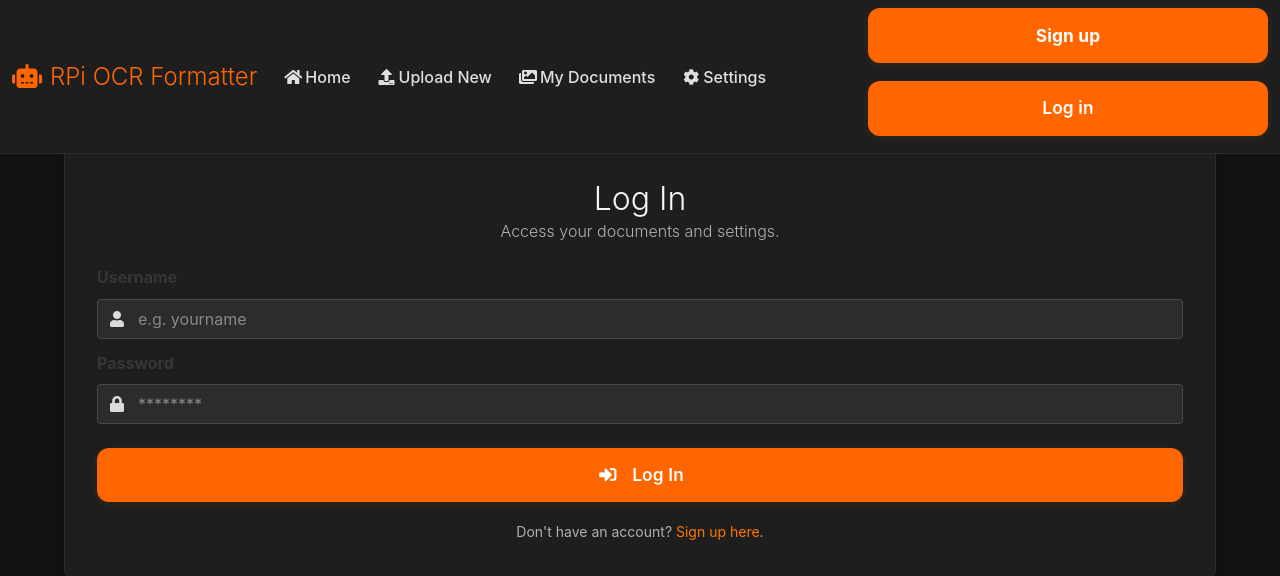
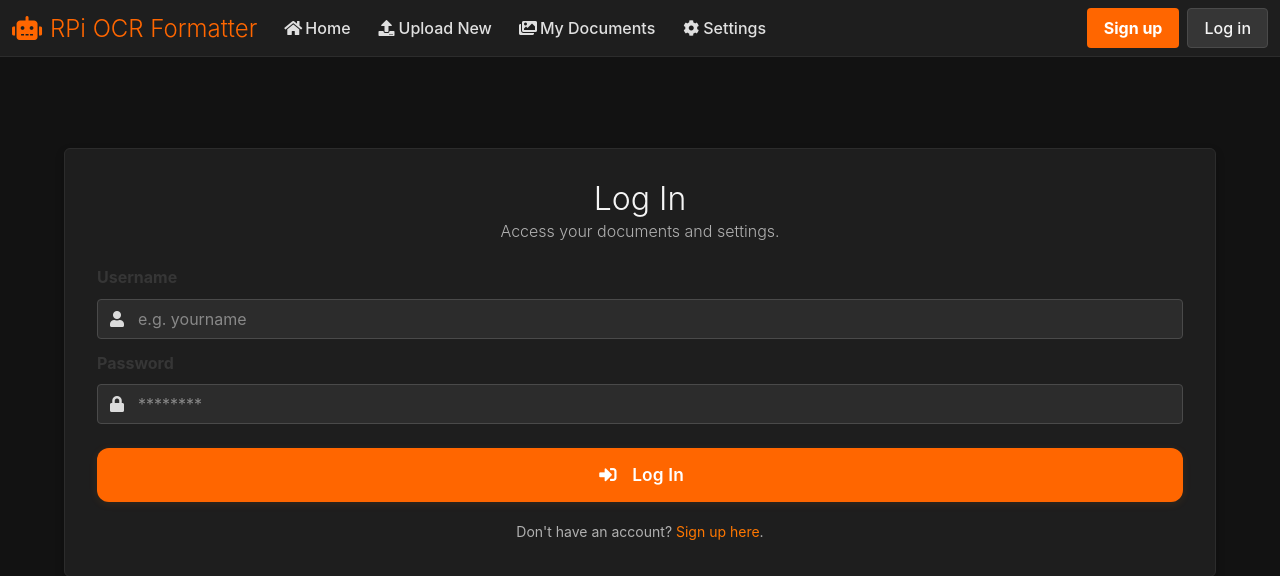
Before and after one commit to MUGnifisent/rpi_photodoc, a Flask app: a page that uses templates/base.html in a window 1280 px wide. Shown: the top 576 px of the page. Run offline with Flask 3, Linux system fonts and the light colour scheme.

Commit message:
Updated button styles in base and upload templates to ensure consistency across the application. Changed button classes for logout, login, registration, and file upload actions to align with the new design standards.

```diff
--- a/templates/base.html
+++ b/templates/base.html
@@ -47,15 +47,15 @@
                 <div class="buttons">
                     {% if current_user.is_authenticated %}
                         <span class="navbar-item navbar-user-greeting has-text-grey-light">Hi, <strong>{{ current_user.username }}</strong>!</span>
-                        <a href="{{ url_for('main.logout') }}" class="button-main">
+                        <a href="{{ url_for('main.logout') }}" class="button is-primary">
                             <span class="icon"><i class="fas fa-sign-out-alt"></i></span>
                             <span>Logout</span>
                         </a>
                     {% else %}
-                        <a href="{{ url_for('main.register') }}" class="button-main">
+                        <a href="{{ url_for('main.register') }}" class="button is-primary">
                             <strong>Sign up</strong>
                         </a>
-                        <a href="{{ url_for('main.login') }}" class="button-main">
+                        <a href="{{ url_for('main.login') }}" class="button is-light">
                             Log in
                         </a>
                     {% endif %}
--- a/templates/upload.html
+++ b/templates/upload.html
@@ -509,7 +509,7 @@
             <form method="POST" action="{{ url_for('main.process_upload') }}" enctype="multipart/form-data" id="upload-form">
                 <div class="field">
                     <label class="upload-box-label" for="file-upload-input">Image File</label>
-                    <label class="custom-file-upload button-main" tabindex="0">
+                    <label class="button-main" tabindex="0">
                         <span class="file-icon"><i class="fas fa-upload"></i></span>
                         <span class="file-label">Choose a file...</span>
                         <input class="file-input" type="file" name="file" accept="image/png, image/jpeg, image/webp" id="file-upload-input">
```
